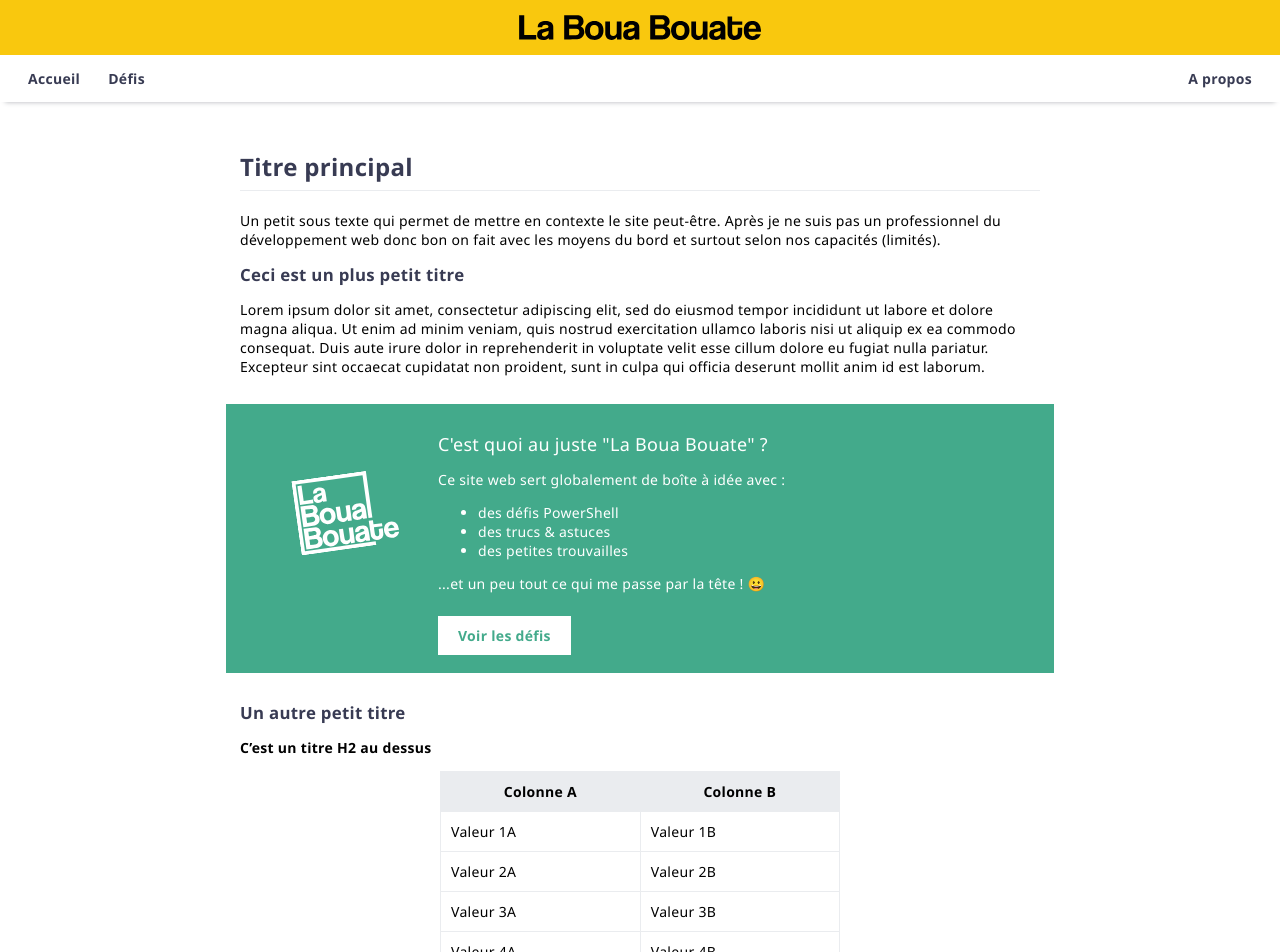
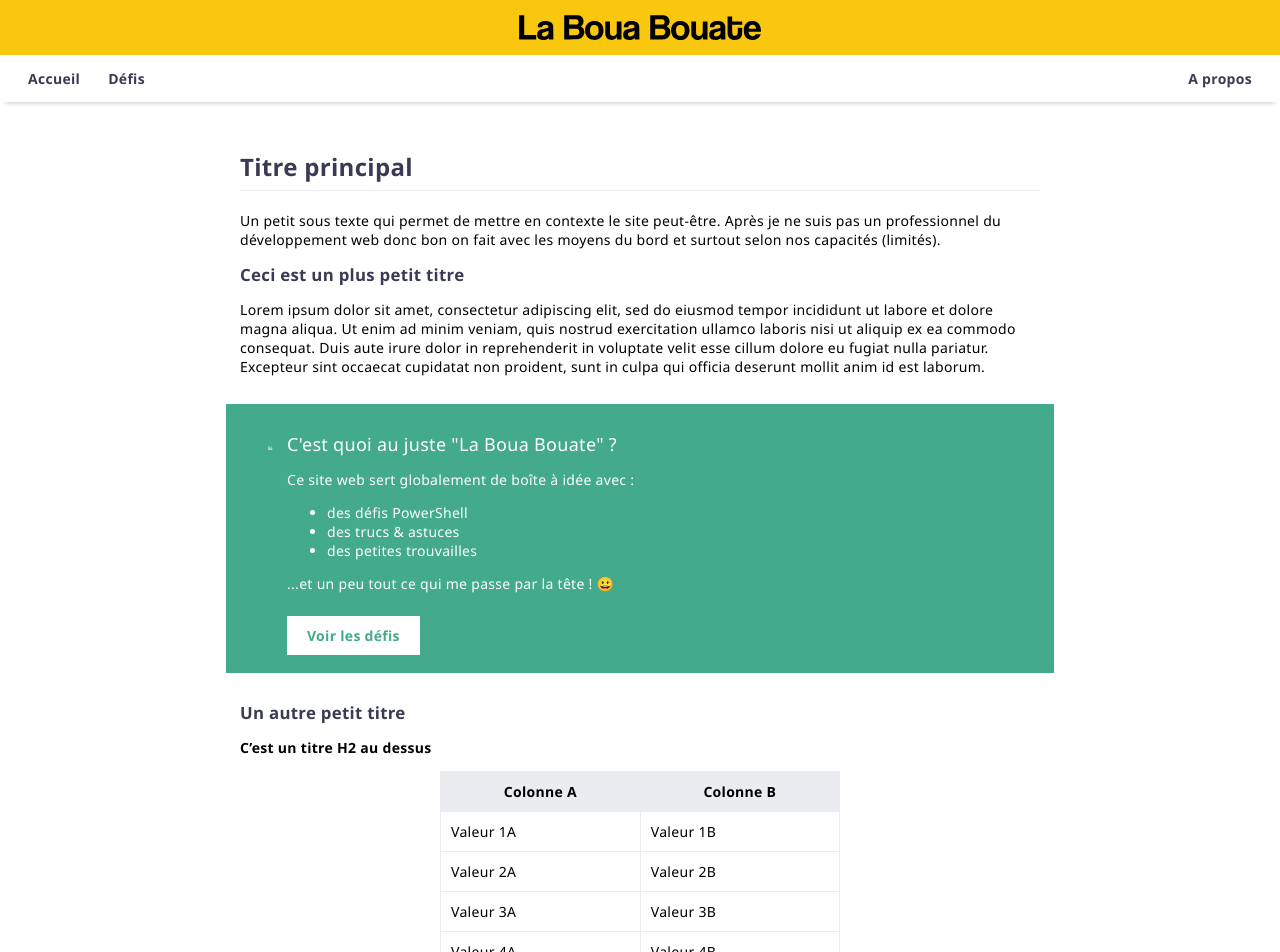
Before and after one commit to leobouard/leobouard.github.io, a Jekyll site: the page built from index.md, in a window 1280 px wide. Shown: the top 952 px of the page. Built offline with Jekyll 4.4.1, drawn with Linux system fonts in a browser that asks for light colours; our own code applies the rules of GitHub Pages for plain Markdown files.

Commit message:
Update index.md

```diff
--- a/index.md
+++ b/index.md
@@ -7,8 +7,8 @@ Un petit sous texte qui permet de mettre en contexte le site peut-être. Après
 Lorem ipsum dolor sit amet, consectetur adipiscing elit, sed do eiusmod tempor incididunt ut labore et dolore magna aliqua. Ut enim ad minim veniam, quis nostrud exercitation ullamco laboris nisi ut aliquip ex ea commodo consequat. Duis aute irure dolor in reprehenderit in voluptate velit esse cillum dolore eu fugiat nulla pariatur. Excepteur sint occaecat cupidatat non proident, sunt in culpa qui officia deserunt mollit anim id est laborum.
 
 <div class="hero">
-    <div width="20%" style="padding: 3em;">
-        <img src="/assets/images/logo_white.svg" style="transform: rotate(-8deg);" width="100px">
+    <div width="20%" style="padding: 1em;">
+        <img src="/assets/images/logo_white.svg" style="transform: rotate(-8deg);" width="5em">
     </div>
     <div width="80%">
         <span style="font-size: large;">C'est quoi au juste "La Boua Bouate" ?</span>
```
